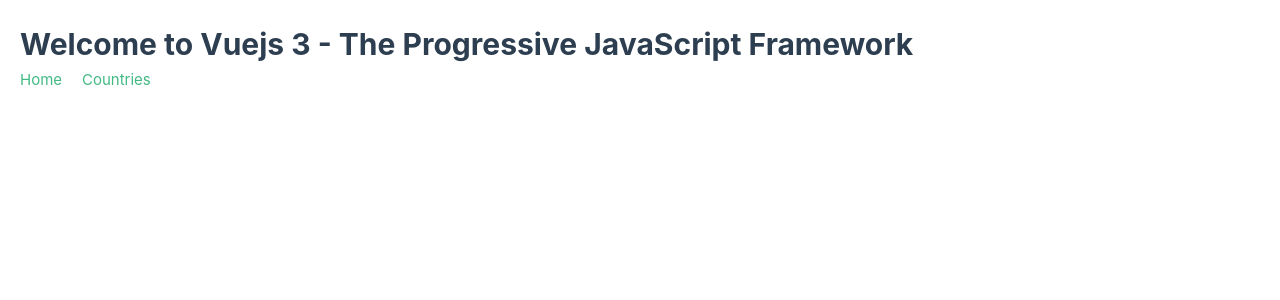
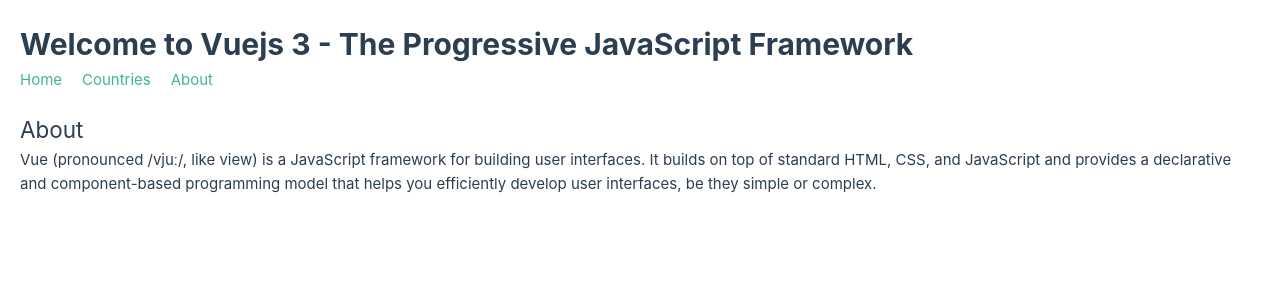
Before and after one commit to maxfrn65/vue-s5, a Vue app: page /about in a window 1280 px wide. Shown: the top 300 px of the page. Built offline with nearby package versions, Linux system fonts and the light colour scheme.

Commit message:
feat added about page

```diff
--- a/package.json
+++ b/package.json
@@ -9,6 +9,7 @@
   },
   "dependencies": {
     "@fortawesome/fontawesome-free": "^6.4.2",
+    "sass": "^1.67.0",
     "vue": "^3.3.4",
     "vue-router": "^4.2.4"
   },
--- a/src/App.vue
+++ b/src/App.vue
@@ -9,7 +9,8 @@
     <h1>{{ title }}</h1>
     <nav>
       <router-link to="/">Home</router-link>
-      <router-link to="pays">Countries</router-link>
+      <router-link to="countries">Countries</router-link>
+      <router-link :to="{name: 'about'}">About</router-link>
     </nav>
     <div id="view-content">
       <router-view />
@@ -17,7 +18,7 @@
   </div>
 </template>
 
-<style scoped>
+<style scoped lang="scss">
   h1 {
     font-weight: bold;
   }
@@ -26,18 +27,16 @@
     color: red;
   }
 
-  a {
-    text-decoration: none;
-    color: #42b983;
-  }
-
-  a:hover {
-    text-decoration: underline;
-  }
-
   nav {
     display: flex;
     gap: 20px;
+    a {
+      text-decoration: none;
+      color: #42b983;
+      &:hover {
+        text-decoration: underline;
+      }
+    }
   }
 
   #view-content {
--- a/src/main.js
+++ b/src/main.js
@@ -2,8 +2,9 @@
 import { createApp } from 'vue'
 import App from './App.vue'
 import { createRouter, createWebHistory } from 'vue-router'
-import Pays from "@/views/Pays.vue";
+import Countries from "@/views/Countries.vue";
 import Home from "@/views/Home.vue";
+import About from "@/views/About.vue";
 
 const router = createRouter({
     history: createWebHistory(import.meta.env.BASE_URL),
@@ -13,8 +14,13 @@
             component: Home
         },
         {
-            path: '/pays',
-            component: Pays
+            path: '/countries',
+            component: Countries
+        },
+        {
+            path: '/about',
+            component: About,
+            name: 'about'
         }
     ]
 })
--- /dev/null
+++ b/src/views/About.vue
@@ -0,0 +1,12 @@
+<script setup>
+
+</script>
+
+<template>
+  <h2>About</h2>
+  <p>Vue (pronounced /vjuː/, like view) is a JavaScript framework for building user interfaces. It builds on top of standard HTML, CSS, and JavaScript and provides a declarative and component-based programming model that helps you efficiently develop user interfaces, be they simple or complex.</p>
+</template>
+
+<style scoped>
+
+</style>
```
Also changed, not shown: src/views/Countries.vue (renamed from src/views/Pays.vue), 1 other file (tests, documents, lock files or other folders).
